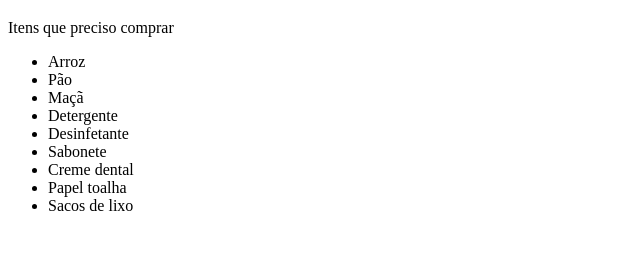
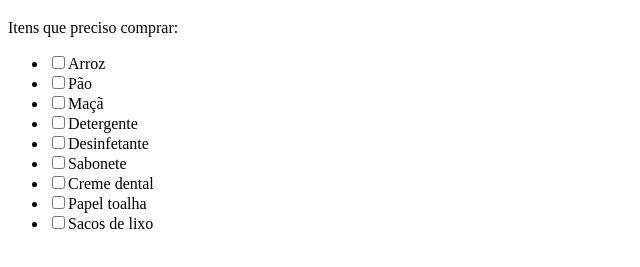
Before and after one commit to maicoqb/mentoria-js, a plain HTML site: page index.html in a window 1280 px wide. Shown: the part 61-328 px from the top of the page, without its empty margins (0-640 px from the left). Drawn offline with Linux system fonts and the light colour scheme.

Commit message:
adicionando controle do que já foi comprado

```diff
--- a/index.html
+++ b/index.html
@@ -6,18 +6,18 @@
 </head>
 <body>
     <h1>Lista de Compras</h1>
-    <span>Itens que preciso comprar</span>
+    <span>Itens que preciso comprar:</span>
 
     <ul>
-        <li>Arroz</li>
-        <li>Pão</li>
-        <li>Maçã</li>
-        <li>Detergente</li>
-        <li>Desinfetante</li>
-        <li>Sabonete</li>
-        <li>Creme dental</li>
-        <li>Papel toalha</li>
-        <li>Sacos de lixo</li>
+        <li><input type="checkbox" />Arroz</li>
+        <li><input type="checkbox" />Pão</li>
+        <li><input type="checkbox" />Maçã</li>
+        <li><input type="checkbox" />Detergente</li>
+        <li><input type="checkbox" />Desinfetante</li>
+        <li><input type="checkbox" />Sabonete</li>
+        <li><input type="checkbox" />Creme dental</li>
+        <li><input type="checkbox" />Papel toalha</li>
+        <li><input type="checkbox" />Sacos de lixo</li>
     </ul>
 </body>
 </html>
```
